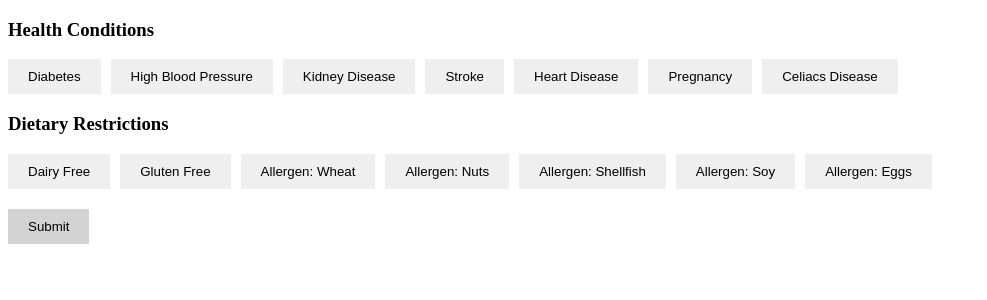
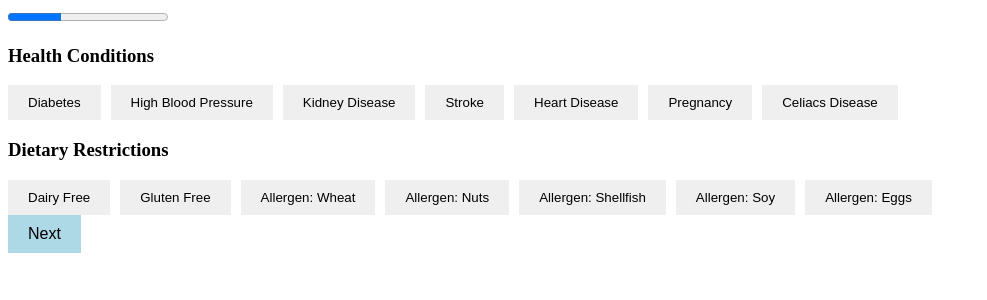
Before and after one commit to nilly-willy/hackertime, a React (Create React App) app in the folder recipe-app/: page /form in a window 1280 px wide. Shown: the top 300 px of the page, without its empty margins (0-987 px from the left). Built offline with nearby package versions, Linux system fonts and the light colour scheme.

Commit message:
fixed next button

```diff
--- a/recipe-app/src/components/mainForm.js
+++ b/recipe-app/src/components/mainForm.js
@@ -1,4 +1,6 @@
 import React, { useState } from 'react';
+import NextButton from './nextButton';
+import Progress from './progress';
 
 
 function MainForm() {
@@ -40,7 +42,7 @@ function MainForm() {
     console.log(health);
     try {
         console.log("fetching right now...")
-        await fetch('http://localhost:5000/api/submit-selections', {
+        await fetch('http://localhost:5001/api/submit-selections', {
           method: 'POST',
           headers: {
             'Content-Type': 'application/json',
@@ -56,6 +58,7 @@ function MainForm() {
 
   return (
     <div>
+      <Progress pvalue="0.333" />
       <h3>Health Conditions</h3>
       <div style={{ display: 'flex', gap: '10px' }}>
         {healthOptions.map((option) => (
@@ -90,7 +93,7 @@ function MainForm() {
         ))}
       </div>
 
-      <button
+      {/* <button
         onClick={sendDataToBackend}
         style={{
           marginTop: '20px',
@@ -100,7 +103,9 @@ function MainForm() {
           cursor: 'pointer',
         }}>
         Submit
-      </button>
+      </button> */}
+
+      <NextButton to="/protein" onClick={sendDataToBackend} />
     </div>
 
   );
--- a/recipe-app/src/components/mainInput.js
+++ b/recipe-app/src/components/mainInput.js
@@ -1,46 +1,52 @@
 import React, { useState } from 'react';
+import Progress from './progress';
+import NextButton from './nextButton';
 
 function MainInput() {
-
   const [inputValue, setInputValue] = useState('');
 
   const handleChange = (event) => {
     setInputValue(event.target.value);
-  }
+  };
 
   const handleClick = async () => {
+    try {
+      console.log('Input value before fetch:', inputValue);
 
-    try {
-
-
-      fetch('http://localhost:5000/').then(res => res.text()).then(console.log)
-
-      const response = await fetch('http://localhost:5000/api/process_input', {
+      const response = await fetch('http://localhost:5001/api/process_input', {
         method: 'POST',
         headers: {
           'Content-Type': 'application/json',
         },
         body: JSON.stringify({ input: inputValue }),
-        // credentials: 'include',  // Include this if needed
       });
-      // const data = await response.json();
-      // console.log('Response from backend:', data);
+
+      if (!response.ok) {
+        throw new Error(`HTTP error! Status: ${response.status}`);
+      }
+
+      const data = await response.json();
+      console.log('Response from backend:', data);
+
+      // Here you can handle the data if needed
 
     } catch (error) {
       console.error('Error sending data to backend:', error);
     }
-    console.log(inputValue);
   };
 
   return (
     <div className="App">
-      <input className="Main-text"  type="text" value={inputValue} onChange={handleChange} />
-      <button type="submit" onClick={handleClick}>Submit</button>
+      <Progress pvalue="0.167" />
+      <input
+        className="Main-text"
+        type="text"
+        value={inputValue}
+        onChange={handleChange}
+      />
+      <NextButton to="/form" onClick={handleClick} label="Upload" />
     </div>
   );
 }
 
-
-
-
 export default MainInput;
--- /dev/null
+++ b/recipe-app/src/components/nextButton.js
@@ -0,0 +1,29 @@
+import React from 'react';
+import { useNavigate } from 'react-router-dom';
+
+function NextButton({ to, onClick, label = "Next" }) {
+  const navigate = useNavigate();
+
+  const handleClick = async () => {
+    // Call the onClick function passed as a prop to handle input logic
+    await onClick(); // Wait for any async operation (like fetching) to complete
+    navigate(to); // Then navigate to the specified path
+  };
+
+  return (
+    <button
+      onClick={handleClick}
+      style={{
+        padding: '10px 20px',
+        backgroundColor: 'lightblue',
+        border: 'none',
+        cursor: 'pointer',
+        fontSize: '16px'
+      }}
+    >
+      {label}
+    </button>
+  );
+}
+
+export default NextButton;
--- a/recipe-app/src/components/progress.js
+++ b/recipe-app/src/components/progress.js
@@ -1,9 +1,9 @@
-function Progress() {
-    return (
-      <div className="App">
-        <progress value={0.5} />
-      </div>
-    );
-  }
+function Progress({ pvalue }) {
+  return (
+    <div className="App">
+      <progress value={parseFloat(pvalue)} />
+    </div>
+  );
+}
 
 export default Progress;
--- a/recipe-app/src/components/proteinGoals.js
+++ b/recipe-app/src/components/proteinGoals.js
@@ -1,4 +1,6 @@
 import React, { useState } from 'react';
+import Progress from './progress';
+import NextButton from './nextButton';
 
 function ProteinGoalInput() {
   const [proteinGoal, setProteinGoal] = useState(0);
@@ -35,6 +37,7 @@ function ProteinGoalInput() {
 
   return (
     <div className="App">
+      <Progress pvalue="0.5" />
       <label htmlFor="proteinInput">Enter your protein goal (in grams):</label>
       <input
         id="proteinInput"
@@ -44,8 +47,10 @@ function ProteinGoalInput() {
         min="0"   // Set minimum value (optional)
         step="1"  // Increment or decrement step size
       />
-      <button onClick={handleSubmit}>Submit</button>
+      {/* <button onClick={handleSubmit}>Submit</button> */}
+      <NextButton to="/scale" onClick={handleSubmit}/>
     </div>
+
   );
 }
 
--- a/recipe-app/src/components/scaling.js
+++ b/recipe-app/src/components/scaling.js
@@ -1,4 +1,6 @@
 import React, { useState } from 'react';
+import Progress from './progress';
+import NextButton from './nextButton';
 
 function ScalingInput() {
   const [inputValue, setInputValue] = useState(0);
@@ -36,6 +38,7 @@ function ScalingInput() {
 
   return (
     <div className="App">
+      <Progress pvalue="0.667" />
       <label htmlFor="numberInput">Enter a number:</label>
       <input
         id="numberInput"
@@ -46,7 +49,8 @@ function ScalingInput() {
         max="100" // Set maximum value (optional)
         step="1"  // Increment or decrement step size
       />
-      <button onClick={handleSubmit}>Submit</button>
+      {/* <button onClick={handleSubmit}>Submit</button> */}
+      <NextButton to="/load" onClick={handleSubmit} label="get my new recipe!"/>
     </div>
   );
 }
```
Also changed, not shown: 12 other files (tests, documents, lock files or other folders).
